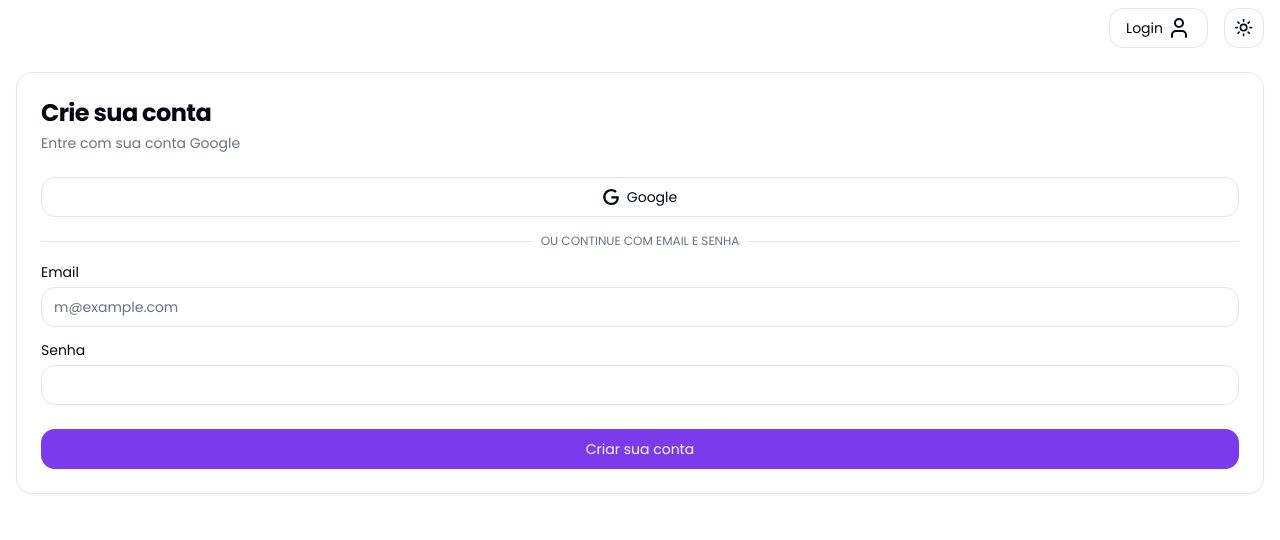
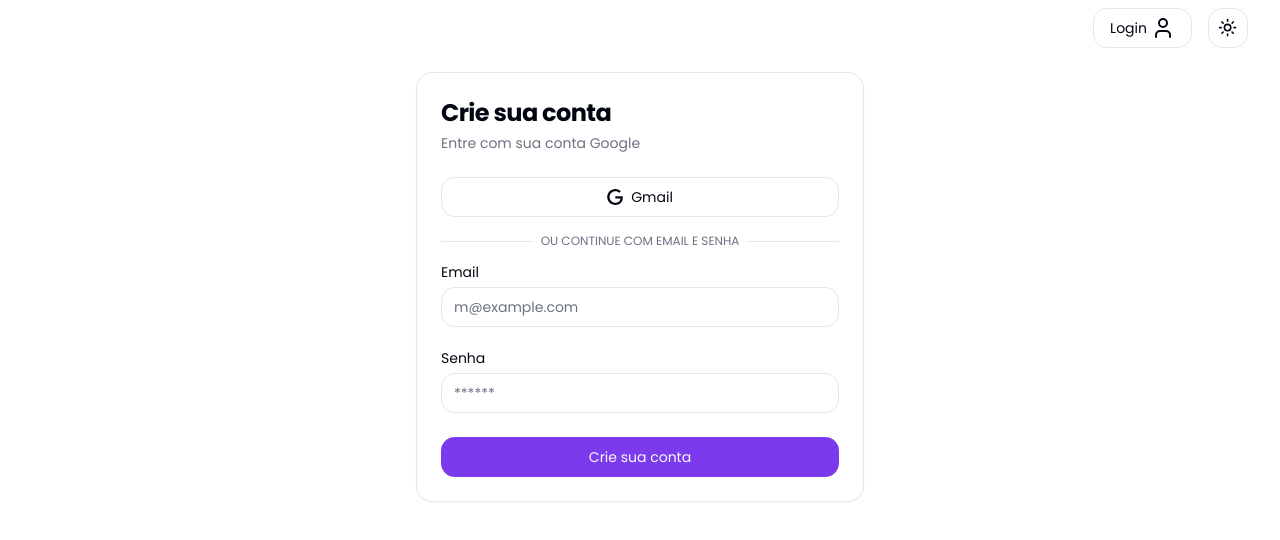
Before and after one commit to LeoNerd23/schedules, a Next.js app: page /create-account in a window 1280 px wide. Shown: the top 540 px of the page. Built offline with nearby package versions, Linux system fonts and the light colour scheme; no server answers.

Commit message:
feat: account creation with email and password and with Google implemented

```diff
--- a/app/create-account/page.tsx
+++ b/app/create-account/page.tsx
@@ -1,31 +1,97 @@
 "use client";
 
+import React, { useEffect } from "react";
+import { useState } from "react";
 import { Icons } from "@/components/icons";
 import { Button } from "@/components/ui/button";
 import {
   Card,
   CardContent,
   CardDescription,
-  CardFooter,
   CardHeader,
   CardTitle,
 } from "@/components/ui/card";
 import { Input } from "@/components/ui/input";
 import { Label } from "@/components/ui/label";
+import { User } from "firebase/auth";
+import {
+  createAccountWithEmail,
+  logWithGoogle,
+  onAuthChanged,
+} from "@/utils/firebase/authService";
 
-export default function CreateAccount() {
+interface CreateAccountProps extends React.HTMLAttributes<HTMLDivElement> {}
+
+export default function CreateAccount({
+  className,
+  ...props
+}: CreateAccountProps) {
+  const [user, setUser] = useState<User | null>();
+  const [isLoading, setIsLoading] = React.useState<boolean>(false);
+  const [errorMessage, setErrorMessage] = useState<string | null>(null);
+
+  async function onSubmit(event: React.SyntheticEvent) {
+    event.preventDefault();
+    setIsLoading(true);
+    setErrorMessage(null);
+
+    const form = event.target as HTMLFormElement;
+    const emailInput = form.elements.namedItem("email") as HTMLFormElement;
+    const passlInput = form.elements.namedItem("password") as HTMLFormElement;
+
+    createAccountWithEmail(emailInput.value, passlInput.value)
+    .then((user) => {
+      if (user === undefined) {
+        setErrorMessage("Usuário já existe");
+      } else {
+        setErrorMessage("Usuário já existe");
+        setTimeout(() => {
+          setErrorMessage(null);
+        }, 3000);
+      }
+    })
+    .catch((err) => {
+      console.error(err)
+    })
+    .finally(() => {
+      setIsLoading(false);
+    });
+  }
+
+  useEffect(() => {
+    function unsubscribe() {
+      return onAuthChanged((user) => {
+        if (user) {
+          setUser(user);
+        } else {
+          setUser(user);
+        }
+      });
+    }
+    return unsubscribe();
+  }, []);
+
   return (
-    <main className="px-4">
-      <Card>
+    <main className="px-4 sm:px-0 lg:container">
+      <Card className="max-w-md my-0 mx-auto">
         <CardHeader className="space-y-1">
           <CardTitle className="text-2xl">Crie sua conta</CardTitle>
           <CardDescription>Entre com sua conta Google</CardDescription>
         </CardHeader>
         <CardContent className="grid gap-4">
           <div className="grid">
-            <Button variant="outline" className="w-full">
+            <Button
+              type="submit"
+              variant="outline"
+              disabled={isLoading}
+              onClick={logWithGoogle}
+            >
+              {isLoading ? (
+                <Icons.spinner className="mr-2 h-4 w-4 animate-spin" />
+              ) : (
                 <Icons.google className="mr-2 h-4 w-4" />
-              Google
+              )}{" "}
+              Gmail
             </Button>
           </div>
           <div className="relative">
@@ -38,18 +104,36 @@ export default function CreateAccount() {
               </span>
             </div>
           </div>
+          <form onSubmit={onSubmit} className="grid gap-6">
             <div className="grid gap-2">
               <Label htmlFor="email">Email</Label>
-            <Input id="email" type="email" placeholder="m@example.com" />
+              <Input
+                id="email"
+                type="email"
+                placeholder="m@example.com"
+                disabled={isLoading}
+              />
             </div>
             <div className="grid gap-2">
               <Label htmlFor="password">Senha</Label>
-            <Input id="password" type="password" />
+              <Input
+                id="password"
+                type="password"
+                placeholder="******"
+                disabled={isLoading}
+              />
             </div>
+            <Button disabled={isLoading}>
+              {isLoading && (
+                <Icons.spinner className="mr-2 h-4 w-4 animate-spin" />
+              )}
+              Crie sua conta
+            </Button>
+            {errorMessage && (
+              <p className="text-red-700 mt-2">{errorMessage}</p>
+            )}
+          </form>
         </CardContent>
-        <CardFooter>
-          <Button className="w-full">Criar sua conta</Button>
-        </CardFooter>
       </Card>
     </main>
   );
--- a/app/layout.tsx
+++ b/app/layout.tsx
@@ -3,7 +3,7 @@ import type { Metadata } from "next";
 import { ThemeProvider } from "@/components/theme-provider";
 
 import "./globals.css";
-import HeaderMobile from "@/components/header-mobile";
+import HeaderMobile from "@/components/header";
 
 export const metadata: Metadata = {
   title: "Agendamento",
--- a/app/page.tsx
+++ b/app/page.tsx
@@ -12,8 +12,8 @@ import {
 export default function LoginPage() {
   return (
     <>
-      <main className="h-full px-4">
-        <Card>
+      <main className="px-4 sm:px-0 lg:container">
+        <Card className="max-w-md my-0 mx-auto">
           <CardHeader className="space-y-1">
             <CardTitle className="text-2xl">Faça seu login</CardTitle>
             <CardDescription>
--- a/components/header-mobile.tsx
+++ b/components/header.tsx
@@ -12,7 +12,7 @@ export default function HeaderMobile() {
   const isCreateAccountPage = path === "/create-account";
 
   return (
-    <div className="flex w-full justify-end items-center h-14 px-4 gap-4">
+    <div className="flex w-full justify-end items-center h-14 px-4 gap-4 lg:container">
       {isCreateAccountPage ? (
         <Link href="/">
         <Button variant="outline" className="gap-1">
--- a/utils/firebase/authService.ts
+++ b/utils/firebase/authService.ts
@@ -1,7 +1,28 @@
-import { signInWithEmailAndPassword, signOut, onAuthStateChanged, User, GoogleAuthProvider, signInWithPopup } from 'firebase/auth'
+import {
+  signInWithEmailAndPassword,
+  signOut,
+  onAuthStateChanged,
+  User,
+  GoogleAuthProvider,
+  signInWithPopup,
+  createUserWithEmailAndPassword,
+  sendPasswordResetEmail
+} from 'firebase/auth'
+
+import {
+  addDoc,
+  collection,
+  getFirestore,
+  query,
+  getDocs,
+  where
+} from "firebase/firestore"
+
 import { auth } from './fireBaseService'
+import { db } from './fireBaseService'
 
-export async function login(email:string, pass: string) {
+
+export async function login(email: string, pass: string) {
   return signInWithEmailAndPassword(auth, email, pass)
 }
 
@@ -9,7 +30,7 @@ export async function logOut() {
   return signOut(auth)
 }
 
-export function onAuthChanged(callback: (user: User | null) => void ) {
+export function onAuthChanged(callback: (user: User | null) => void) {
   return onAuthStateChanged(auth, callback)
 }
 
@@ -17,3 +38,28 @@ export function logWithGoogle() {
   const provider = new GoogleAuthProvider()
   return signInWithPopup(auth, provider)
 }
+
+export async function createAccountWithEmail(email: string, pwd: string) {
+  try {
+    const res = await createUserWithEmailAndPassword(auth, email, pwd);
+    const user = res.user;
+    await addDoc(collection(db, "users"), {
+      uid: user.uid, // Use 'uid' instead of 'id'
+      authProvider: "local",
+      email,
+      pwd
+    });
+  } catch (error) {
+    // Handle error appropriately
+    console.error("Error creating account:", error);
+  }
+}
+
+export async function recoverPassword(email: string) {
+  try {
+    await sendPasswordResetEmail(auth, email)
+    console.log("Password reset email sent successfully!");
+  } catch (error) {
+    console.error("Error resetting password:", error);
+  }
+}
--- a/utils/firebase/fireBaseService.ts
+++ b/utils/firebase/fireBaseService.ts
@@ -1,5 +1,6 @@
 import { initializeApp, getApps } from 'firebase/app'
 import { getAuth } from 'firebase/auth'
+import { getFirestore } from 'firebase/firestore'
 
 const firebaseConfig = {
   apiKey: process.env.NEXT_PUBLIC_API_KEY,
@@ -12,3 +13,4 @@ const firebaseConfig = {
 
 const firebase = getApps().length === 0 ? initializeApp(firebaseConfig) : getApps()[0]
 export const auth = getAuth(firebase)
+export const db = getFirestore(firebase)
```
Lines whose indentation alone changed are shown as unchanged.
